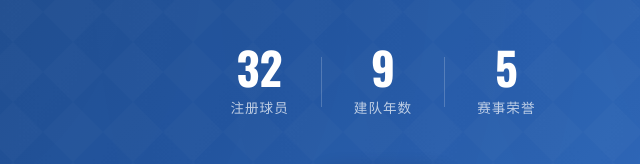
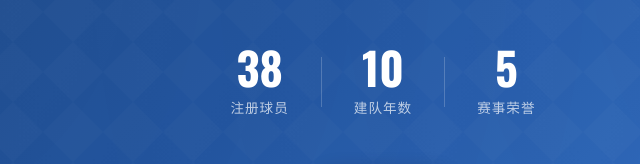
Before and after one commit to weiyanluo06-png/wtu-football, a plain HTML site: page index.html in a window 1280 px wide. Shown: the part 438-602 px from the top of the page, 257-897 px from the left. Drawn offline with nearby package versions, Linux system fonts and the light colour scheme.

Commit message:
Update hero stats: 38 registered players, 10 years since founding

```diff
--- a/index.html
+++ b/index.html
@@ -42,12 +42,12 @@
       <p class="hero-subtitle">绿茵逐梦 · 材聚一心</p>
       <div class="hero-stats">
         <div class="stat-item">
-          <span class="stat-number" data-target="32">0</span>
+          <span class="stat-number" data-target="38">0</span>
           <span class="stat-label">注册球员</span>
         </div>
         <div class="stat-divider"></div>
         <div class="stat-item">
-          <span class="stat-number" data-target="9">0</span>
+          <span class="stat-number" data-target="10">0</span>
           <span class="stat-label">建队年数</span>
         </div>
         <div class="stat-divider"></div>
```
